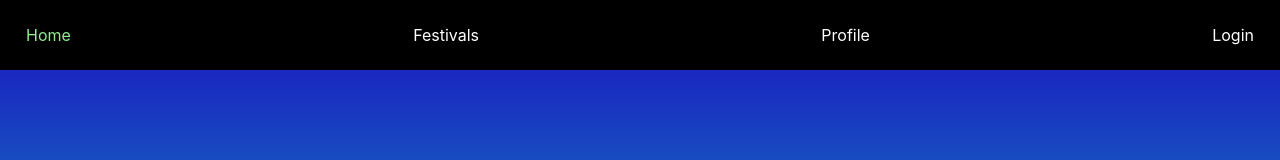
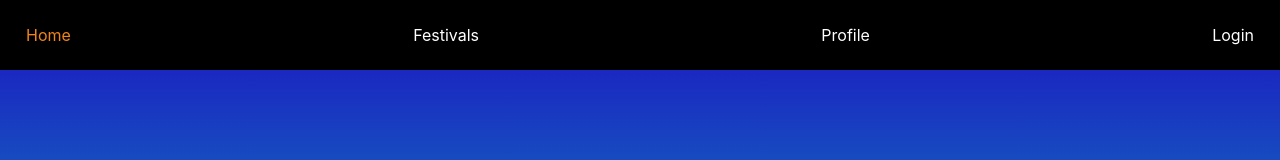
Before and after one commit to shroobear/FestList, a React (Create React App) app in the folder client/: page / in a window 1280 px wide. Shown: the top 160 px of the page. Built offline with nearby package versions, Linux system fonts and the light colour scheme; no server answers.

Commit message:
changes colors in NavBar

```diff
--- a/client/src/App.css
+++ b/client/src/App.css
@@ -46,11 +46,11 @@
   }
 
   .navbar-links a:hover {
-    color: lightgreen;
+    color: rgb(0, 218, 222);
   }
 
   .navbar-links a.active {
-    color: lightgreen;
+    color: rgb(241, 133, 25);
   }
 
   .form-container {
@@ -73,3 +73,8 @@
     box-shadow: 0 2px 4px rgba(0, 0, 0, 0.2);
     border-radius: 8px;
   }
+
+  .custom-row {
+    margin-left: 0;
+    margin-right: 0;
+  }
```
